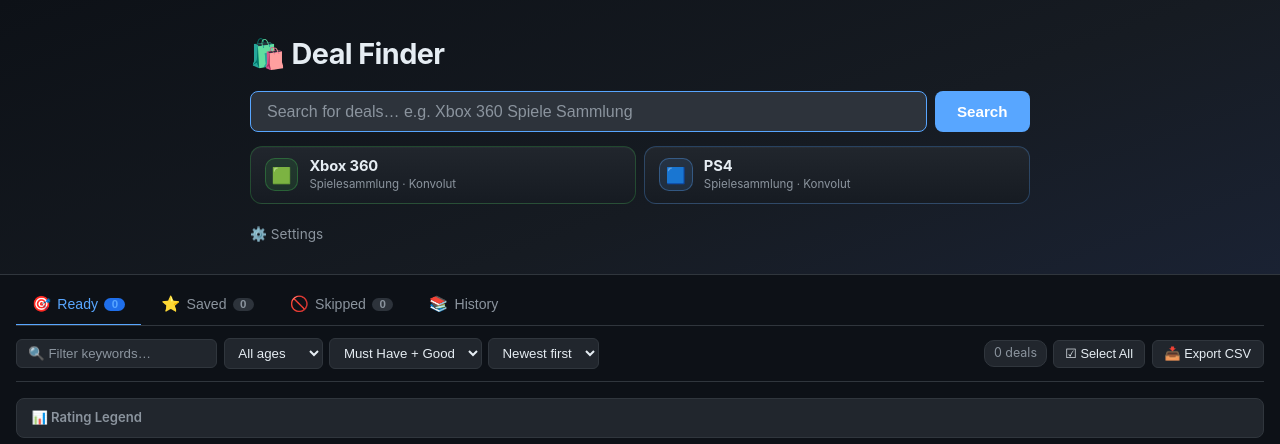
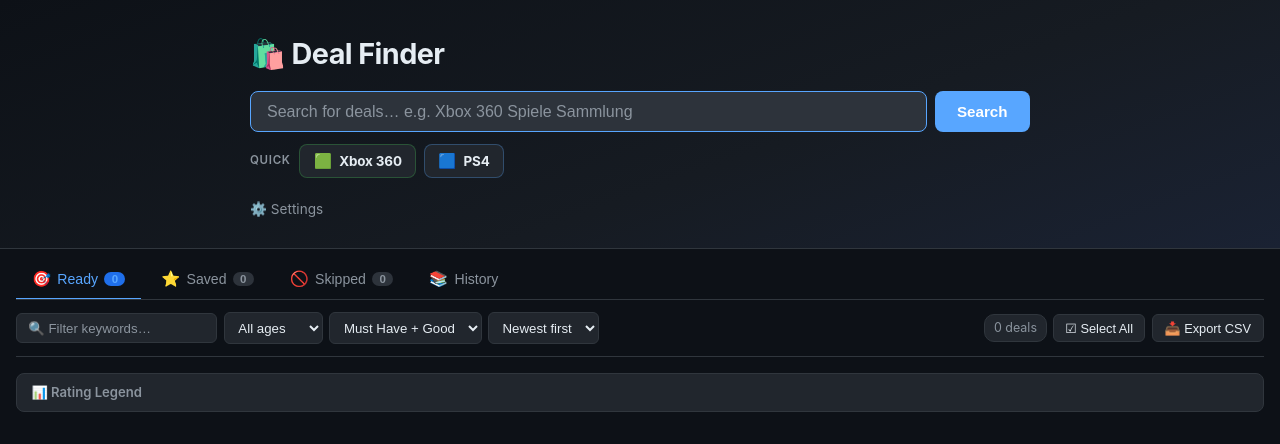
Before and after one commit to flavio-code-535345/ebay-scrapper, a Flask app: page / in a window 1280 px wide. Shown: the top 444 px of the page. Run offline with Flask 3, Linux system fonts and the light colour scheme; data that the repository does not hold is empty.

Commit message:
Rewrite quick chips: direct click handlers, clean pill CSS

```diff
--- a/static/app.js
+++ b/static/app.js
@@ -101,20 +101,19 @@ document.addEventListener('DOMContentLoaded', () => {
     const searchForm = document.getElementById('searchForm');
     if (searchForm) searchForm.addEventListener('submit', handleSearch);
 
-    // Quick-search chips (event delegation — multiple query variations)
-    const quickSearches = document.getElementById('quickSearches');
-    if (quickSearches) {
-        quickSearches.addEventListener('click', (e) => {
-            const el = e.target.closest('[data-queries]');
-            if (!el || el.disabled || _abortController) return;
-            e.preventDefault();
-            const raw = (el.getAttribute('data-queries') || '').trim();
+    // Quick-search chips — direct click, multiple phrase variations
+    const quickBtns = document.querySelectorAll('#quickSearches button[data-queries]');
+    if (quickBtns.length) {
+        quickBtns.forEach(btn => {
+            btn.addEventListener('click', () => {
+                const raw = (btn.getAttribute('data-queries') || '').trim();
                 const queries = raw.split(',').map(s => s.trim()).filter(Boolean);
                 if (!queries.length) return;
                 const input = document.getElementById('searchQuery');
                 if (input) input.value = queries[0];
                 _multiQuery = queries;
                 handleSearch(new Event('submit'));
+            });
         });
     }
 
--- a/static/style.css
+++ b/static/style.css
@@ -125,120 +125,76 @@ a:hover { text-decoration: underline; }
 .btn-search:disabled { opacity: 0.55; cursor: not-allowed; }
 
 .quick-searches {
-    margin-top: 0.85rem;
-    display: grid;
-    grid-template-columns: 1fr 1fr;
-    gap: 0.55rem;
+    margin-top: 0.75rem;
+    display: flex;
+    flex-wrap: wrap;
+    align-items: center;
+    gap: 0.45rem;
+}
+
+.quick-searches-label {
+    color: var(--muted);
+    font-size: 0.72rem;
+    font-weight: 600;
+    text-transform: uppercase;
+    letter-spacing: 0.06em;
+    margin-right: 0.1rem;
 }
 
 .quick-chip {
-    display: flex;
+    display: inline-flex;
     align-items: center;
-    gap: 0.7rem;
-    width: 100%;
-    text-align: left;
+    gap: 0.45rem;
     font-family: inherit;
-    font-size: inherit;
-    padding: 0.7rem 0.85rem;
-    background: linear-gradient(180deg, var(--surface2) 0%, var(--surface) 100%);
+    font-size: 0.82rem;
+    font-weight: 600;
+    padding: 0.5rem 0.85rem;
+    background: var(--surface2);
     border: 1px solid var(--border);
-    border-radius: var(--radius-lg);
+    border-radius: var(--radius);
     color: var(--text);
     cursor: pointer;
-    box-shadow: 0 1px 0 rgba(255, 255, 255, 0.03) inset;
-    transition: border-color 0.18s ease, background 0.18s ease, transform 0.15s ease, box-shadow 0.18s ease;
-    -webkit-appearance: none;
-    -moz-appearance: none;
-    appearance: none;
-    outline: none;
+    white-space: nowrap;
+    transition: border-color 0.15s, background 0.15s, color 0.15s;
 }
 
 .quick-chip:hover {
-    transform: translateY(-1px);
-    box-shadow: 0 6px 18px rgba(0, 0, 0, 0.28);
-}
-
-.quick-chip:active {
-    transform: translateY(0);
+    border-color: var(--accent);
+    background: var(--surface3);
 }
 
 .quick-chip:focus-visible {
     outline: 2px solid var(--accent);
-    outline-offset: 2px;
+    outline-offset: 1px;
 }
 
 .quick-chip:disabled {
     opacity: 0.45;
     cursor: not-allowed;
-    transform: none;
-    box-shadow: none;
 }
 
 .quick-chip-icon {
-    flex-shrink: 0;
-    width: 2.1rem;
-    height: 2.1rem;
-    display: inline-flex;
-    align-items: center;
-    justify-content: center;
-    border-radius: 10px;
-    font-size: 1rem;
+    font-size: 0.9rem;
     line-height: 1;
 }
 
-.quick-chip-text {
-    display: flex;
-    flex-direction: column;
-    gap: 0.08rem;
-    min-width: 0;
-}
-
 .quick-chip-title {
-    font-size: 0.92rem;
+    font-size: 0.84rem;
     font-weight: 700;
     letter-spacing: -0.01em;
-    line-height: 1.2;
 }
 
 .quick-chip-sub {
-    font-size: 0.72rem;
-    color: var(--muted);
-    white-space: nowrap;
-    overflow: hidden;
-    text-overflow: ellipsis;
+    display: none;
 }
 
-.quick-chip--xbox {
-    border-color: rgba(63, 185, 80, 0.28);
-}
-.quick-chip--xbox .quick-chip-icon {
-    background: rgba(63, 185, 80, 0.14);
-    border: 1px solid rgba(63, 185, 80, 0.35);
-}
-.quick-chip--xbox:hover {
-    border-color: rgba(63, 185, 80, 0.65);
-    background: linear-gradient(180deg, rgba(25, 108, 46, 0.35) 0%, var(--surface) 100%);
-}
+.quick-chip--xbox { border-color: rgba(63, 185, 80, 0.30); }
+.quick-chip--xbox:hover { border-color: var(--green); background: rgba(25, 108, 46, 0.22); }
 .quick-chip--xbox:hover .quick-chip-title { color: var(--green); }
 
-.quick-chip--ps {
-    border-color: rgba(88, 166, 255, 0.28);
-}
-.quick-chip--ps .quick-chip-icon {
-    background: rgba(88, 166, 255, 0.12);
-    border: 1px solid rgba(88, 166, 255, 0.35);
-}
-.quick-chip--ps:hover {
-    border-color: rgba(88, 166, 255, 0.65);
-    background: linear-gradient(180deg, rgba(31, 111, 235, 0.28) 0%, var(--surface) 100%);
-}
+.quick-chip--ps { border-color: rgba(88, 166, 255, 0.30); }
+.quick-chip--ps:hover { border-color: var(--accent); background: rgba(31, 111, 235, 0.18); }
 .quick-chip--ps:hover .quick-chip-title { color: var(--accent); }
-
-@media (max-width: 520px) {
-    .quick-searches {
-        grid-template-columns: 1fr;
-    }
-}
 
 /* ── Settings details/summary ───────────────────────────────────────────── */
 .settings-details {
--- a/templates/index.html
+++ b/templates/index.html
@@ -20,6 +20,7 @@
                     </button>
                 </form>
                 <div class="quick-searches" id="quickSearches" role="group" aria-label="Quick searches">
+                    <span class="quick-searches-label">Quick</span>
                     <button type="button" class="quick-chip quick-chip--xbox" data-queries="Xbox 360 Spiele Sammlung Konvolut,Xbox 360 Spielesammlung Konvolut,Xbox 360 Spiele Konvolut">
                         <span class="quick-chip-icon" aria-hidden="true">🟩</span>
                         <span class="quick-chip-text">
```
Lines whose indentation alone changed are shown as unchanged.
